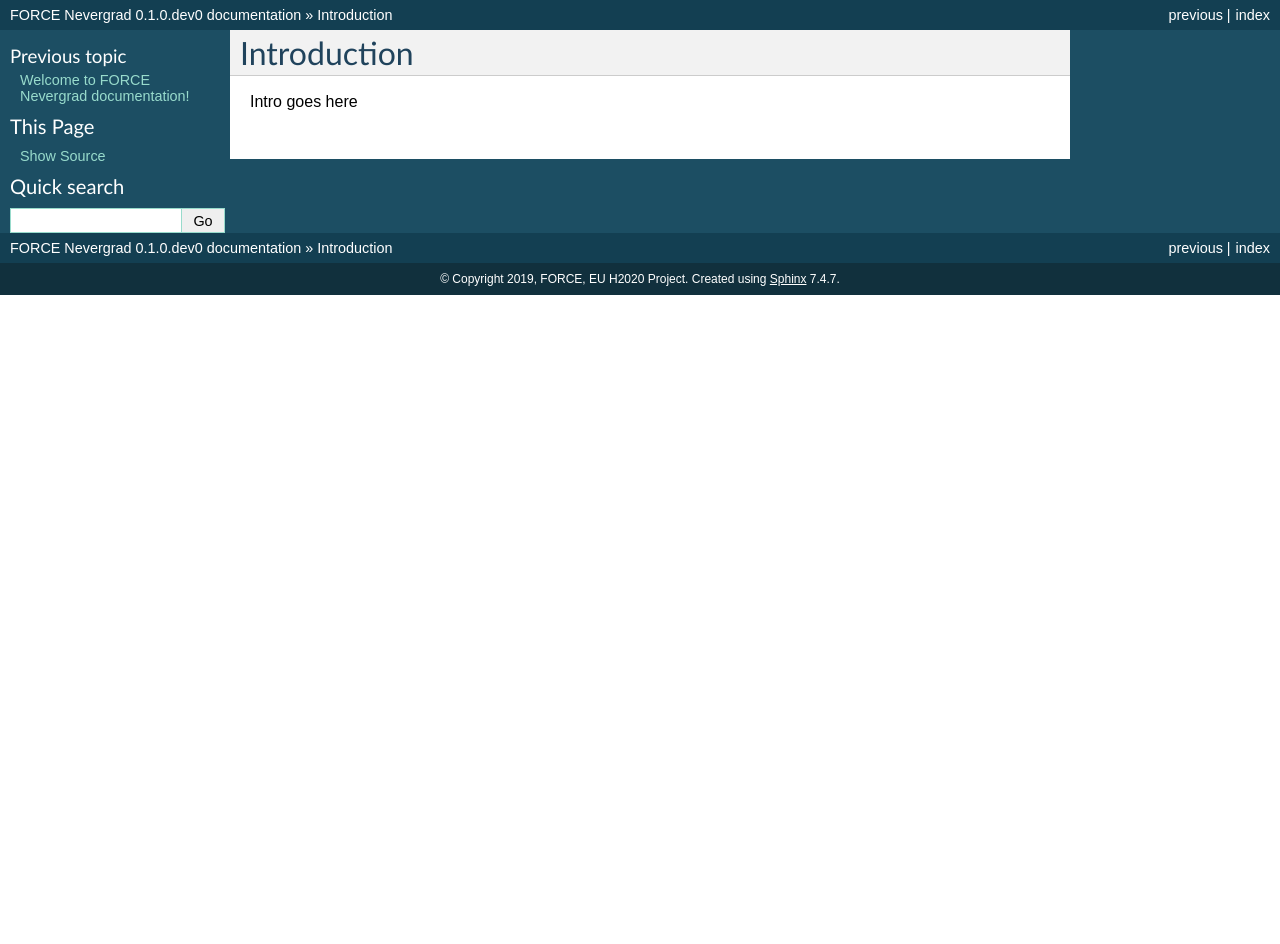
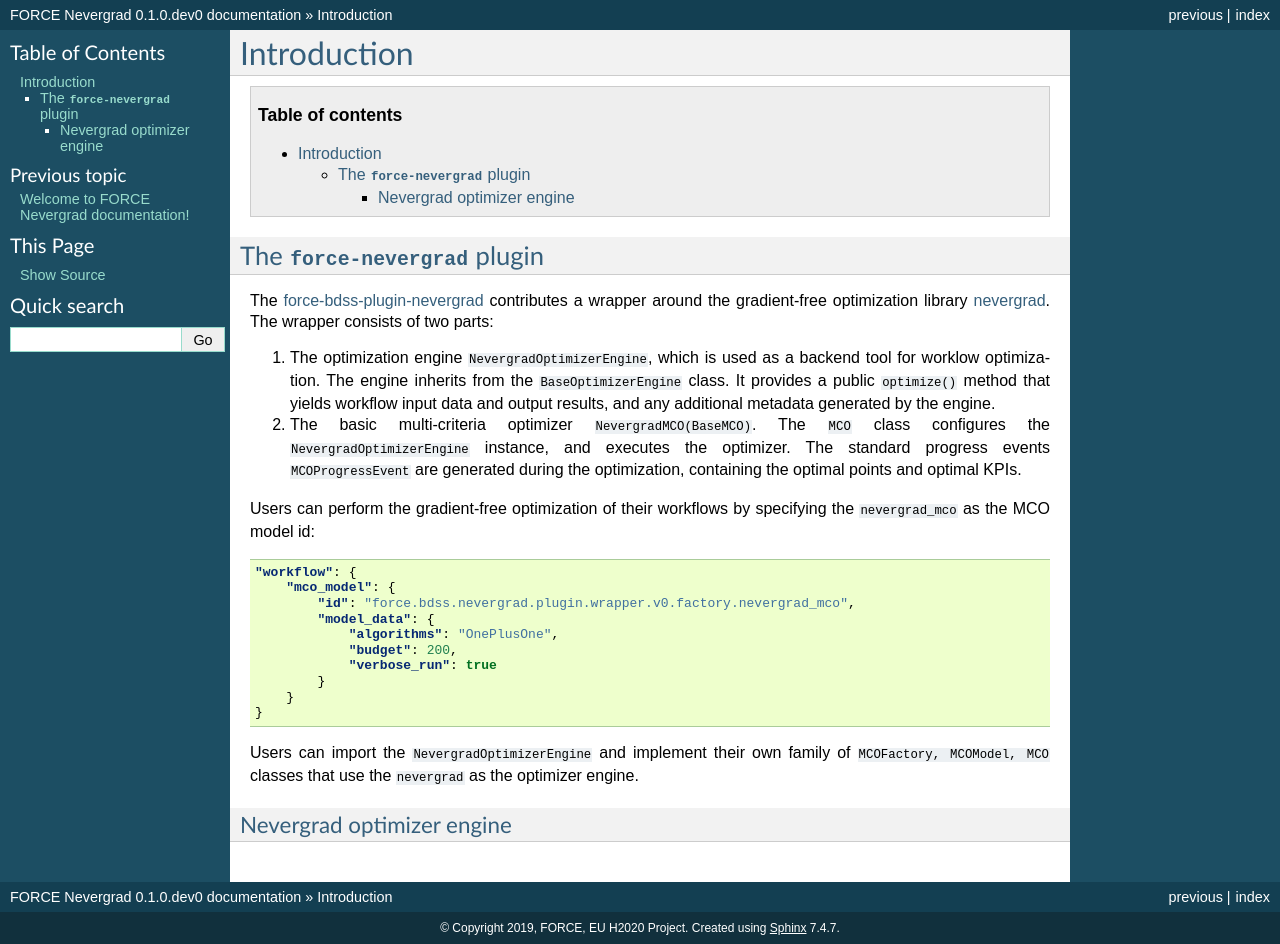
Before and after one commit to force-h2020/force-bdss-plugin-nevergrad, a Sphinx documentation site: the page built from doc/source/introduction.rst, in a window 1280 px wide. Built offline with Sphinx 7.4.7, drawn with Linux system fonts in a browser that asks for light colours; pages that are not in the unit, such as notebooks, are missing from menus; the version number is read from the project's files by our own code; before the commit the page ends 900 px from its top, so only the background shows below that.

Commit message:
DOC: Nevergrad introduction

```diff
--- a/doc/source/introduction.rst
+++ b/doc/source/introduction.rst
@@ -1,4 +1,46 @@
 Introduction
 ------------
 
-Intro goes here
+.. contents:: Table of contents
+
+
+******************************
+The ``force-nevergrad`` plugin
+******************************
+
+The `force-bdss-plugin-nevergrad  <https://github.com/force-h2020/force-bdss-plugin-nevergrad>`_ contributes a wrapper
+around the gradient-free optimization library `nevergrad <https://github.com/facebookresearch/nevergrad>`_.
+The wrapper consists of two parts:
+
+#. The optimization engine ``NevergradOptimizerEngine``, which is used as a backend tool
+   for worklow optimization.
+   The engine inherits from the ``BaseOptimizerEngine`` class.
+   It provides a public ``optimize()`` method that  yields workflow input data and output results, and any additional
+   metadata generated by the engine.
+#. The basic multi-criteria optimizer ``NevergradMCO(BaseMCO)``. The ``MCO`` class configures the ``NevergradOptimizerEngine``
+   instance, and executes the optimizer.
+   The standard progress events ``MCOProgressEvent`` are generated during the optimization, containing the optimal points and
+   optimal KPIs.
+
+Users can perform the gradient-free optimization of their workflows by specifying the ``nevergrad_mco`` as the MCO model id:
+
+.. code-block:: json
+
+    "workflow": {
+        "mco_model": {
+            "id": "force.bdss.nevergrad.plugin.wrapper.v0.factory.nevergrad_mco",
+            "model_data": {
+                "algorithms": "OnePlusOne",
+                "budget": 200,
+                "verbose_run": true
+            }
+        }
+    }
+
+
+Users can import the ``NevergradOptimizerEngine`` and implement their own family of ``MCOFactory, MCOModel, MCO`` classes
+that use the ``nevergrad`` as the optimizer engine.
+
+
+Nevergrad optimizer engine
+########
```
